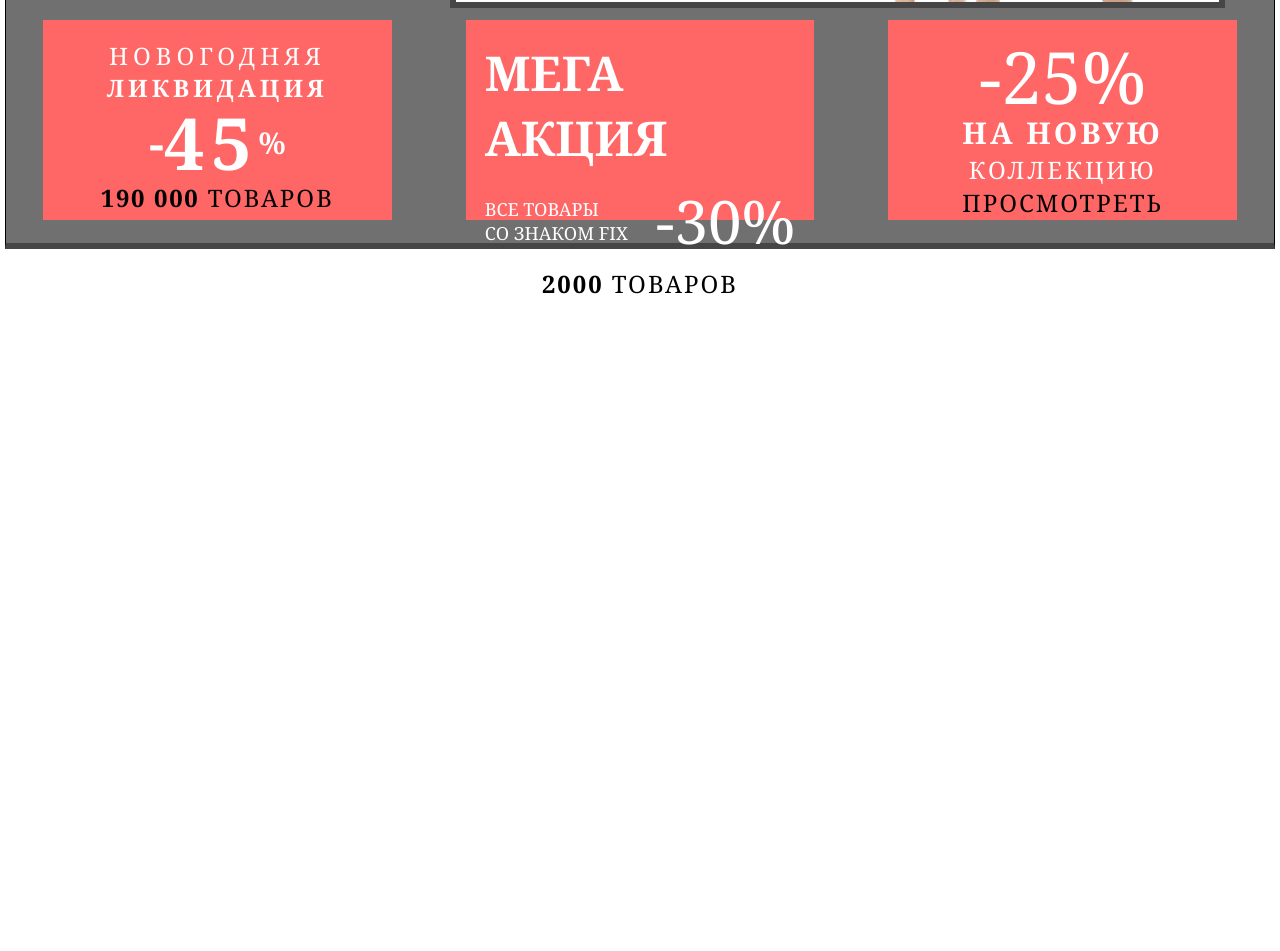
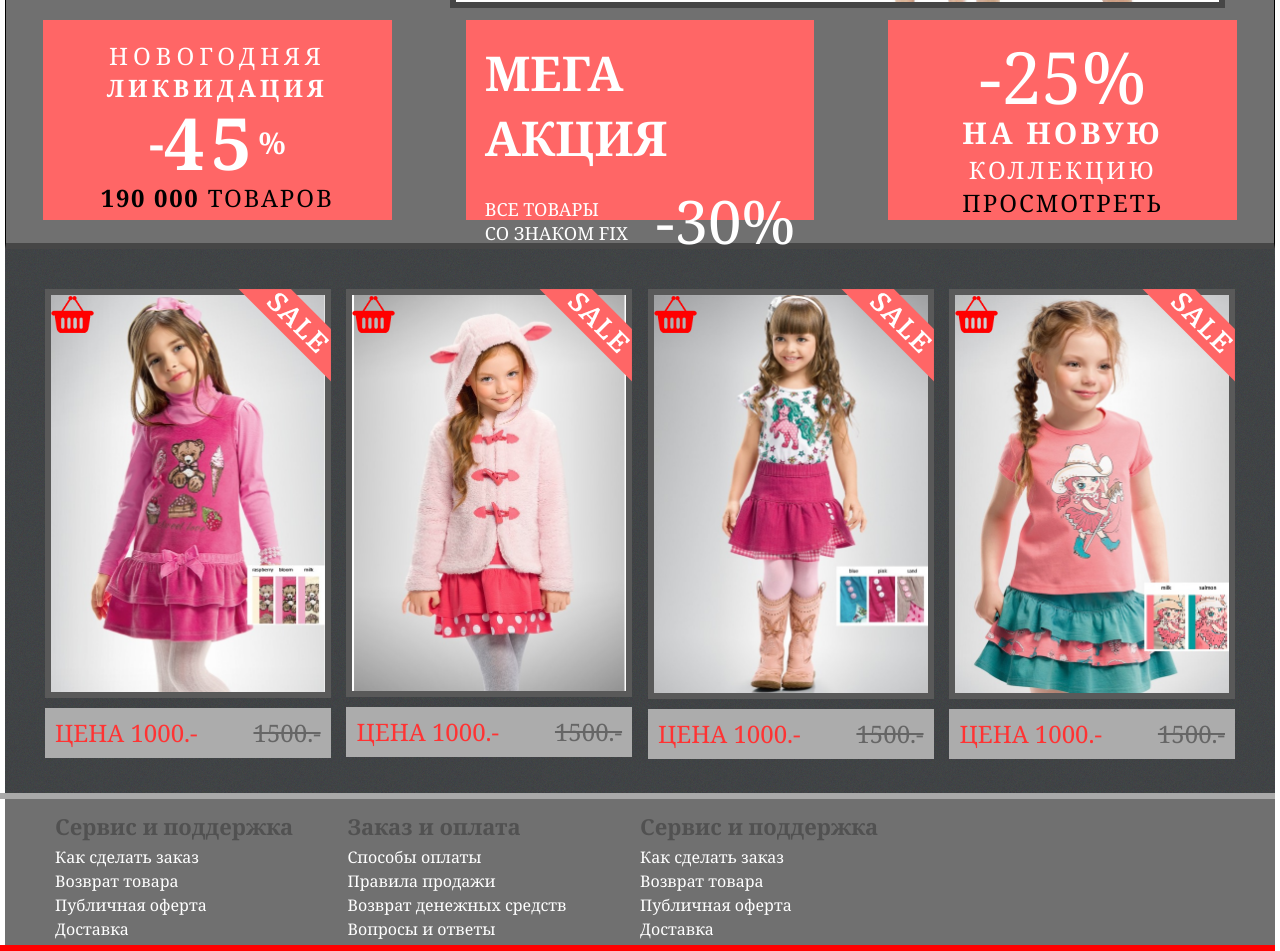
Before and after one commit to ahmarkina/thirdmonth, a plain HTML site: page 4/index.html in a window 1280 px wide. Shown: the part 748-1699 px from the top of the page. Before the commit the page ends 1048 px from the top, so only its background shows below. Drawn offline with Linux system fonts and the light colour scheme.

Commit message:
Домашняя работа 4 working with crossbrowser

```diff
--- a/4/css/style.css
+++ b/4/css/style.css
@@ -1,3 +1,7 @@
+/* * {
+    box-sizing: border-box;
+}*/
+
 .wrapper {
     display: -webkit-box;
     display: flex;
@@ -443,3 +447,123 @@
         height: 660px;
     }
 }
+
+.Items {
+    display: flex;
+    padding:40px 40px;
+    justify-content: space-between;
+    flex-wrap: wrap;
+    background-image: url("../Pictures/BGColor.png");
+    position: relative;
+}
+
+.Items:after {
+    content: "";
+    display: block;
+    border: 3px solid #A9A9A9;
+    position: absolute;
+    bottom: 0;
+    right: 0;
+    width: 100%;
+}
+
+.Items__Item {
+    flex-basis: 24%;
+    display: flex;
+    flex-direction: column;
+    box-sizing: border-box;
+    min-width: 250px;
+    position: relative;
+}
+
+.Items__Item:after {
+    content: url("../Pictures/Sale_stamp.png");
+    position: absolute;
+    top: 0;
+    right: 0;
+}
+
+.Items__Item:before {
+    content: "";
+    background-image: url("../Icons/cart_icon.png");
+    background-size: cover;
+    width: 45px;
+    height: 45px;
+    position: absolute;
+    left: 5px;
+    top: 3px;
+}
+
+.Items__Item img {
+    width: 100%;
+    border: 6px solid #595959 ;
+    box-sizing: border-box;
+    margin-bottom: 10px;
+}
+
+.Items__capture {
+    display: flex;
+    padding: 10px;
+    background-color: #ACACAC;
+    width: 100%;
+    box-sizing: border-box;
+    justify-content: space-between;
+}
+
+.Items__newPrice {
+    font-size: 24px;
+    font-family: "Cambria";
+    color: #ff3333;
+    text-transform: uppercase;
+    line-height: 1.25;
+    align-self: flex-start;
+}
+
+.Items__oldPrice {
+    font-size: 24px;
+    font-family: "Cambria";
+    color: #666666;
+    text-decoration: line-through;
+    text-transform: uppercase;
+    line-height: 1.25;
+    align-self: flex-end;
+}
+
+.AddInfo {
+    box-sizing: border-box;
+    display: flex;
+    padding: 10px 50px;
+    background-color: #707070;
+    flex-wrap: wrap;
+    position: relative;
+}
+
+.AddInfo:after {
+    content: "";
+    display: block;
+    border: 3px solid red;
+    position: absolute;
+    bottom: 0;
+    right: 0;
+    width: 100%;
+}
+.AddInfo__Col {
+    flex-basis: 25%;
+    min-width: 250px;
+}
+
+.AddInfo__Col p {
+    font-size: 22px;
+    font-family: "Cambria";
+    color: #515151;
+    font-weight: bold;
+    line-height: 1.636;
+}
+
+.AddInfo__Col a {
+    text-decoration: none;
+    font-size: 16px;
+    font-family: "Cambria";
+    color: white;
+    line-height: 1.5;
+}
--- a/4/index.html
+++ b/4/index.html
@@ -155,12 +155,60 @@
             </a>
         </div>
     </div>
-    <main>
-        <div></div>
-        <div></div>
-        <div></div>
-        <div></div>
+    <main class="Items">
+            <figure class="Items__Item">
+                <img src="Pictures/Pic4.jpg" alt="Picture1">
+                <figcaption class="Items__capture">
+                    <span class="Items__newPrice">цена 1000.-</span>
+                    <span class="Items__oldPrice">1500.-</span>
+                </figcaption>
+            </figure>
+        <figure class="Items__Item">
+            <img src="Pictures/Pic3.jpg" alt="Picture1">
+            <figcaption class="Items__capture">
+                <span class="Items__newPrice">цена 1000.-</span>
+                <span class="Items__oldPrice">1500.-</span>
+            </figcaption>
+        </figure>
+        <figure class="Items__Item">
+            <img src="Pictures/Pic1.jpg" alt="Picture1">
+            <figcaption class="Items__capture">
+                <span class="Items__newPrice">цена 1000.-</span>
+                <span class="Items__oldPrice">1500.-</span>
+            </figcaption>
+        </figure>
+        <figure class="Items__Item">
+            <img src="Pictures/Pic2.jpg" alt="Picture1">
+            <figcaption class="Items__capture">
+                <span class="Items__newPrice">цена 1000.-</span>
+                <span class="Items__oldPrice">1500.-</span>
+            </figcaption>
+        </figure>
     </main>
+    <aside class="AddInfo">
+        <ul class="AddInfo__Col">
+            <li><p>Сервис и поддержка</p></li>
+            <li><a href="#">Как сделать заказ</a></li>
+            <li><a href="#">Возврат товара</a></li>
+            <li><a href="#">Публичная оферта</a></li>
+            <li><a href="#">Доставка</a></li>
+        </ul>
+        <ul class="AddInfo__Col">
+            <li><p>Заказ и оплата</p></li>
+            <li><a href="#">Способы оплаты</a></li>
+            <li><a href="#">Правила продажи</a></li>
+            <li><a href="#">Возврат денежных средств</a></li>
+            <li><a href="#">Вопросы и ответы</a></li>
+        </ul>
+        <ul class="AddInfo__Col">
+            <li><p>Сервис и поддержка</p></li>
+            <li><a href="#">Как сделать заказ</a></li>
+            <li><a href="#">Возврат товара</a></li>
+            <li><a href="#">Публичная оферта</a></li>
+            <li><a href="#">Доставка</a></li>
+        </ul>
+        <div class="AddInfo__Col"></div>
+    </aside>
 </div>
 
 </body>
--- a/6/css/style.css
+++ b/6/css/style.css
@@ -174,14 +174,20 @@
     letter-spacing: 3px;
 }
 
+.wrap_header {
+    display: -webkit-box;
+    display: flex;
+}
+
 .header {
     display: -webkit-box;
     display: flex;
-    height: 200px;
+    min-height: 200px;
     background-image: url("../Pictures/BGColor.png");
     box-sizing: border-box;
     padding-top: 5px;
     font-family: Cambria;
+    width: 100%;
 }
 
 .header__right {
@@ -448,6 +454,12 @@
     }
 }
 
+.wrap_Items {
+    display: -webkit-box;
+    display: flex;
+    width:100%;
+}
+
 .Items {
     display: flex;
     padding:40px 40px;
@@ -455,6 +467,9 @@
     flex-wrap: wrap;
     background-image: url("../Pictures/BGColor.png");
     position: relative;
+    width: 100%;
+    align-content: center;
+    align-items: center;
 }
 
 .Items:after {
@@ -467,13 +482,22 @@
     width: 100%;
 }
 
+.wrap_Item {
+    display: -webkit-box;
+    display: flex;
+    flex-basis: 24%;
+}
+
 .Items__Item {
-    flex-basis: 24%;
+    /*flex-basis: 24%;*/
     display: flex;
     flex-direction: column;
     box-sizing: border-box;
     min-width: 250px;
     position: relative;
+    width: 100%;
+    align-content: center;
+    align-items: center;
 }
 
 .Items__Item:after {
@@ -541,7 +565,7 @@
 .AddInfo:after {
     content: "";
     display: block;
-    border: 3px solid red;
+    border: 3px solid #A9A9A9;
     position: absolute;
     bottom: 0;
     right: 0;
```
Also changed, not shown: 6/index.html (+15 -0 lines), 4/Pictures/Sale_stamp.png (added).
